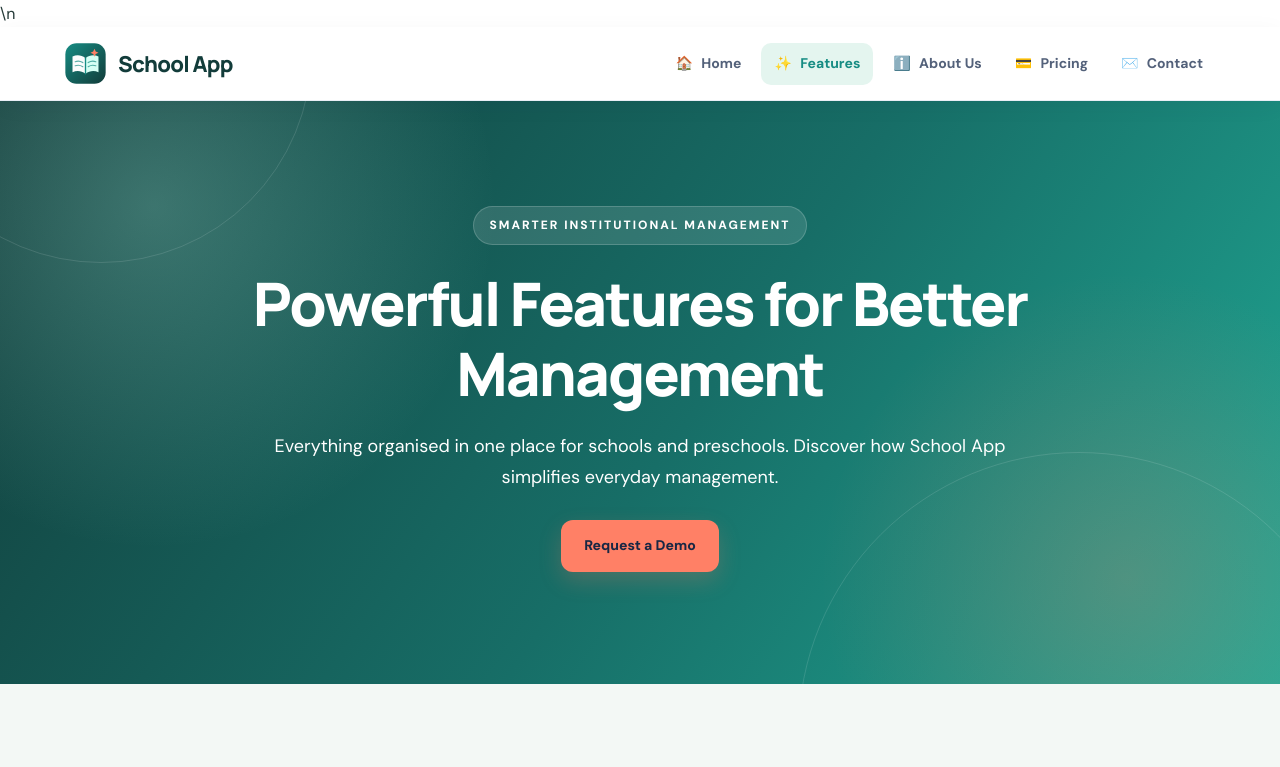
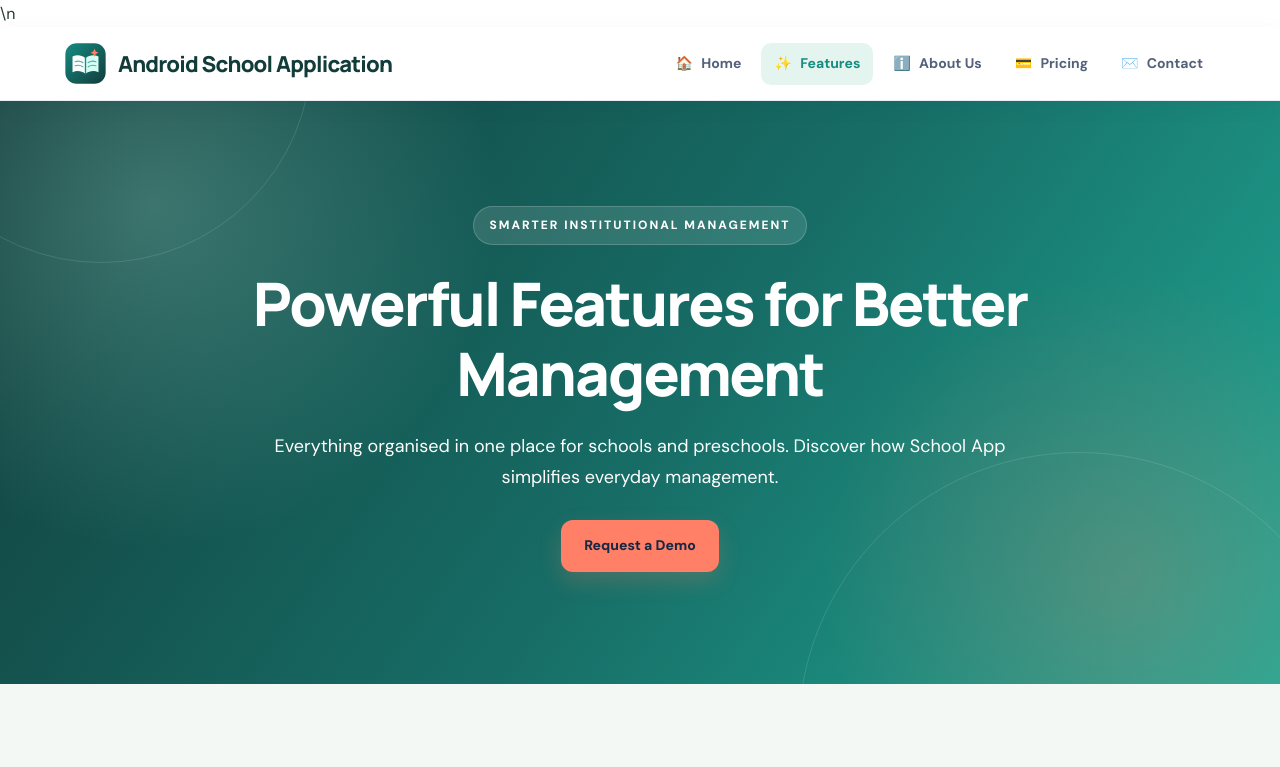
Before and after one commit to pardeepdhiman1976/school-app-website, a plain HTML site: page features.html in a window 1280 px wide. Shown: the top 767 px of the page. Drawn offline with Linux system fonts and the light colour scheme.

Commit message:
Change title and description for features page
Updated the title and meta description to reflect the new application name.

```diff
--- a/features.html
+++ b/features.html
@@ -5,9 +5,9 @@
     <meta charset="UTF-8">
     <meta name="viewport" content="width=device-width, initial-scale=1.0">
 
-    <title>Features |  School App</title>
+    <title>Features |  Android School Application</title>
 
-    <meta name="description" content="Explore School App features for school and preschool management.">
+    <meta name="description" content="Explore features of Android School Application for school and preschool management.">
 
     <link rel="icon" type="image/svg+xml" href="logo.svg">\n    <link rel="stylesheet" href="style.css">
 </head>
@@ -15,7 +15,7 @@
 <body class="features-page">
 
 <header>
-    <a class="brand" href="index.html" aria-label="School App home"><img src="logo.svg" alt=""><h1>School App</h1></a>
+    <a class="brand" href="index.html" aria-label="School App home"><img src="logo.svg" alt=""><h1>Android School Application</h1></a>
 <nav>
     <a href="index.html"><span class="nav-icon">🏠</span> Home</a>
     <a href="features.html"><span class="nav-icon">✨</span> Features</a>
```
